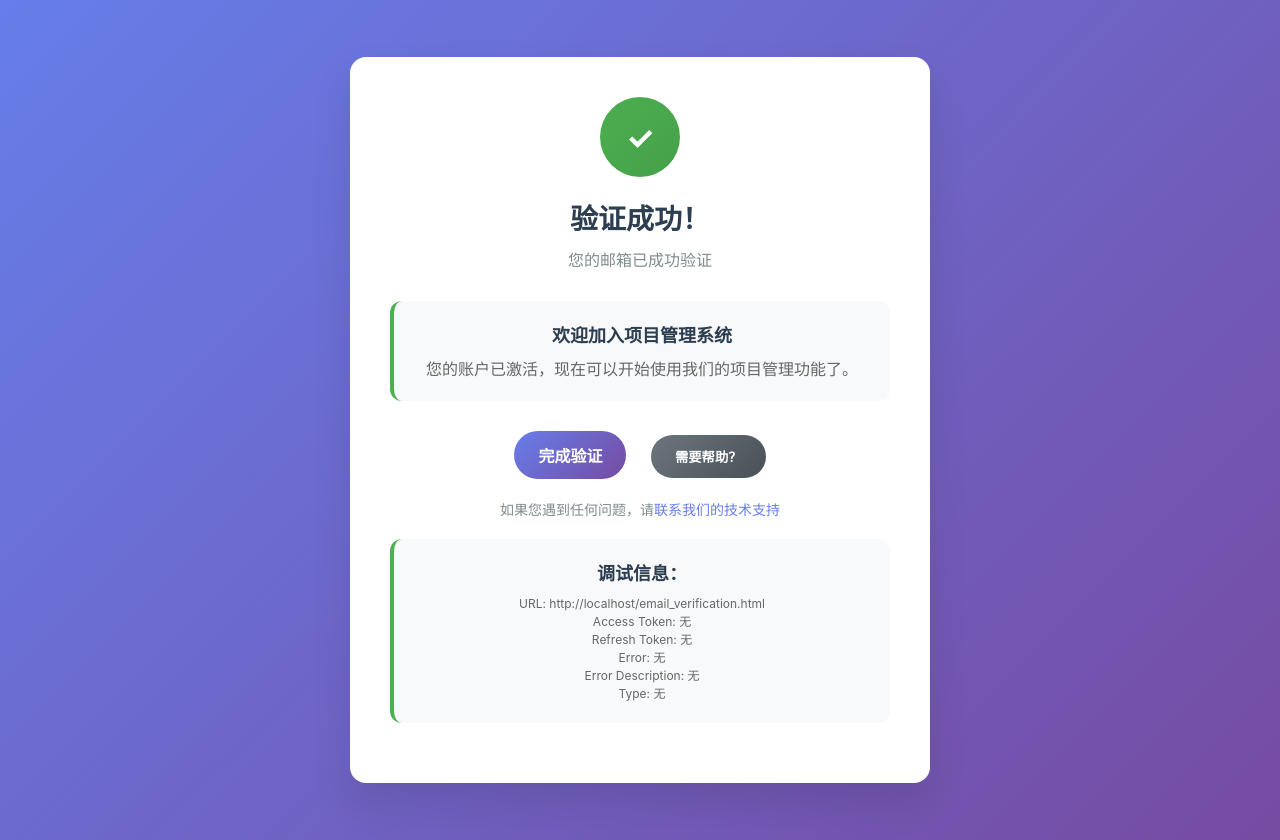
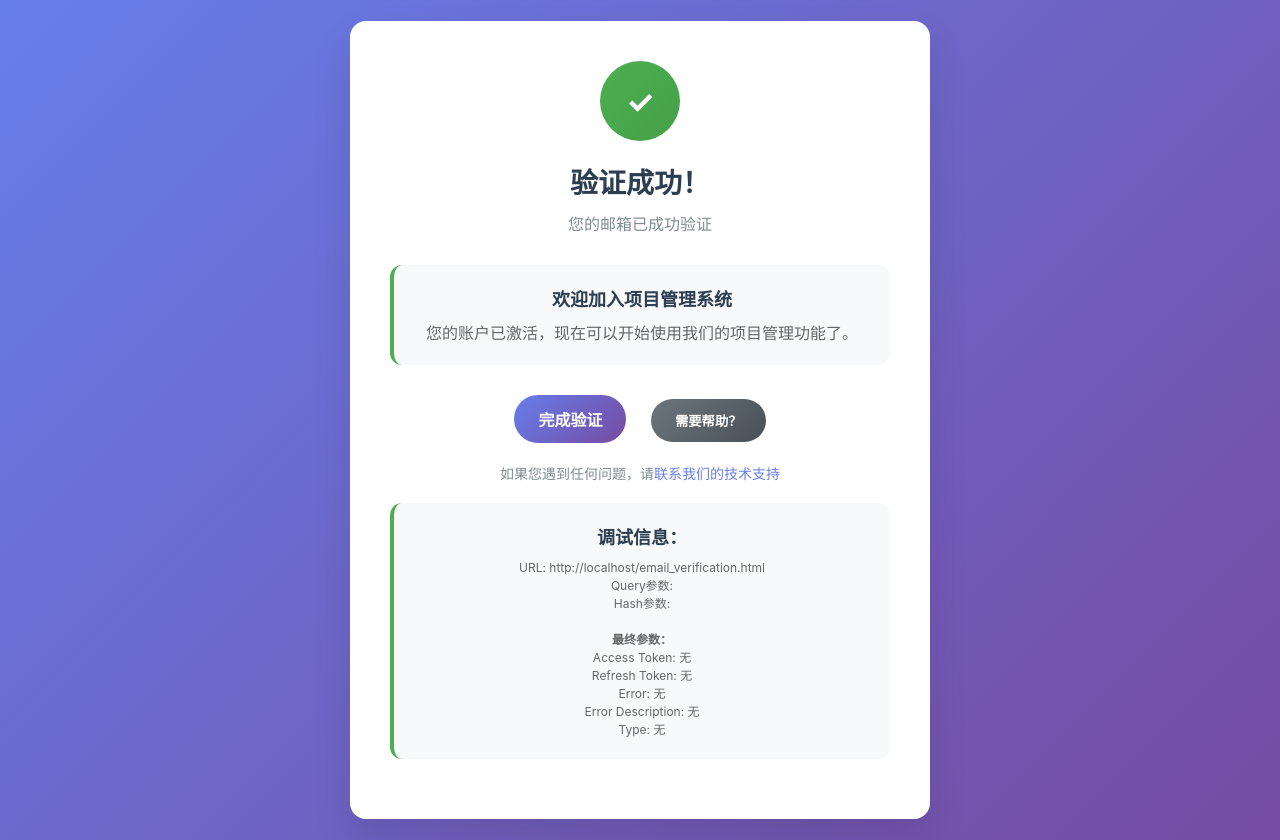
Before and after one commit to gongziyanhousemd/project-manager-app, a plain HTML site: page email_verification.html in a window 1280 px wide. Drawn offline with Linux system fonts and the light colour scheme.

Commit message:
Add files via upload

```diff
--- a/email_verification.html
+++ b/email_verification.html
@@ -160,6 +160,7 @@
 
     <script>
         function handleVerification() {
+            // 检查Query参数
             const urlParams = new URLSearchParams(window.location.search);
             const accessToken = urlParams.get('access_token');
             const refreshToken = urlParams.get('refresh_token');
@@ -167,15 +168,33 @@
             const errorDescription = urlParams.get('error_description');
             const type = urlParams.get('type');
 
+            // 检查Hash参数（Supabase有时会将参数放在Hash中）
+            const hashParams = new URLSearchParams(window.location.hash.substring(1));
+            const hashAccessToken = hashParams.get('access_token');
+            const hashRefreshToken = hashParams.get('refresh_token');
+            const hashError = hashParams.get('error');
+            const hashErrorDescription = hashParams.get('error_description');
+            const hashType = hashParams.get('type');
+
+            // 优先使用Query参数，如果没有则使用Hash参数
+            const finalAccessToken = accessToken || hashAccessToken;
+            const finalRefreshToken = refreshToken || hashRefreshToken;
+            const finalError = error || hashError;
+            const finalErrorDescription = errorDescription || hashErrorDescription;
+            const finalType = type || hashType;
+
             // 显示调试信息
             const debugText = document.getElementById('debugText');
             debugText.innerHTML = `
                 URL: ${window.location.href}<br>
-                Access Token: ${accessToken ? '存在' : '无'}<br>
-                Refresh Token: ${refreshToken ? '存在' : '无'}<br>
-                Error: ${error || '无'}<br>
-                Error Description: ${errorDescription || '无'}<br>
-                Type: ${type || '无'}
+                Query参数: ${window.location.search}<br>
+                Hash参数: ${window.location.hash}<br>
+                <br><strong>最终参数：</strong><br>
+                Access Token: ${finalAccessToken ? '存在' : '无'}<br>
+                Refresh Token: ${finalRefreshToken ? '存在' : '无'}<br>
+                Error: ${finalError || '无'}<br>
+                Error Description: ${finalErrorDescription || '无'}<br>
+                Type: ${finalType || '无'}
             `;
 
             const statusIcon = document.getElementById('statusIcon');
@@ -184,7 +203,7 @@
             const statusMessage = document.getElementById('statusMessage');
 
             // 检查Supabase重定向结果
-            if (accessToken) {
+            if (finalAccessToken) {
                 // Supabase验证成功，显示成功信息
                 console.log('Supabase验证成功，显示成功信息');
                 statusIcon.className = 'success-icon';
@@ -197,9 +216,9 @@
                     <h3>欢迎加入项目管理系统</h3>
                     <p>您的账户已激活，现在可以开始使用我们的项目管理功能了。</p>
                 `;
-            } else if (error) {
+            } else if (finalError) {
                 // Supabase验证失败，显示错误信息
-                console.log('Supabase验证失败，显示错误信息');
+                console.log('Supabase验证失败，显示错误信息:', finalError);
                 statusIcon.className = 'error-icon';
                 statusIcon.textContent = '✗';
                 statusTitle.textContent = '验证失败';
@@ -208,7 +227,7 @@
                 statusMessage.className = 'status-message error';
                 statusMessage.innerHTML = `
                     <h3>验证失败</h3>
-                    <p>${errorDescription || '验证过程中出现问题，请重新申请验证邮件。'}</p>
+                    <p>${finalErrorDescription || '验证过程中出现问题，请重新申请验证邮件。'}</p>
                 `;
             } else {
                 // 没有参数，可能是直接访问页面
```
